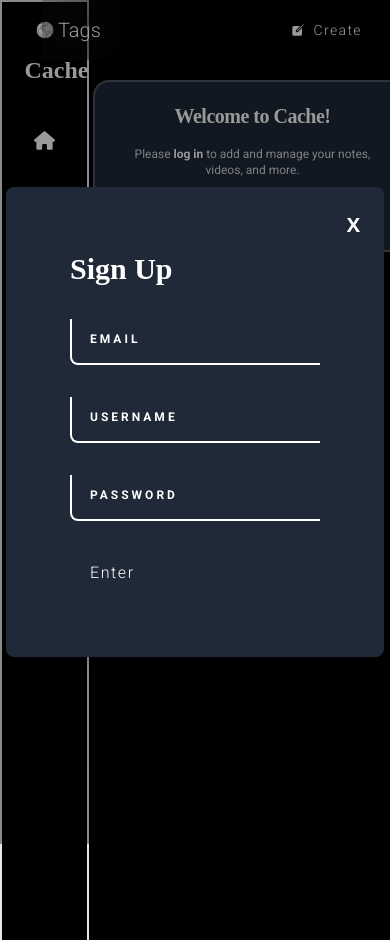
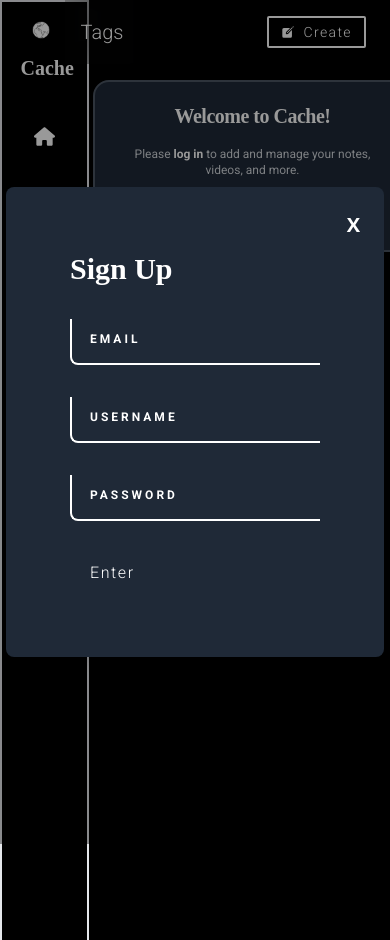
Before and after one commit to VaishnavAmbilpur/Cache, a React (Vite) app in the folder Frontend/Cache/: page /Tags in a window 390 px wide. Shown: the top 940 px of the page. Built offline with nearby package versions, Linux system fonts and the light colour scheme; a web font is replaced by a local one.

Commit message:
minor Changes

```diff
--- a/Frontend/Cache/src/Componets/NavBarMobile.tsx
+++ b/Frontend/Cache/src/Componets/NavBarMobile.tsx
@@ -18,9 +18,9 @@ const NavBarMobile = (props: NavBarProps) => {
     <>
         {props.hidden && (
           <div className='min-h-[950px] max-w-fit flex flex-col p-3 border-2 items-center text-white'>
-            <div className="w-10 flex gap-2  flex-wrap items-center font-Static font-extrabold text-2xl md:w-60">
+            <div className="w-12 flex gap-2  flex-wrap items-center font-Static font-extrabold text-2xl md:w-60">
               <img className="ml-1 h-8 w-8 font-extrabold" src={Logo} alt="Logo" />
-              <span className="text-white">Cache</span>
+              <div className="text-white text-xl md:text-2xl">Cache</div>
             </div>
             <div className="flex flex-col mt-6 font-extralight">
     <div className="flex flex-row items-center gap-3 m-3">
--- a/Frontend/Cache/src/Componets/Topbar.tsx
+++ b/Frontend/Cache/src/Componets/Topbar.tsx
@@ -18,11 +18,11 @@ const Topbar = (props: input) => {
   }, [])
 
   return (
-    <div className='backdrop-blur-2xl ml-4 flex justify-between p-4 w-[348px] md:w-[500px] max-h-16 items-center text-xl font-roboto lg:w-[1290px] '>
+    <div className='backdrop-blur-2xl ml-5 flex justify-between gap-x-36 p-4 w-auto max-h-16 items-center text-xl font-roboto lg:w-[1290px] '>
         <div className="text-md font-extralight  md:text-2xl">
             {props.title}
         </div>
-        <div className="flex justify-between gap-2 font-roboto">
+        <div className="flex justify-between gap-2 font-roboto border-2 rounded-sm border-white">
           <Button
             varient="primary"
             size="responsive"
--- a/Frontend/Cache/src/Pages/MainPages.tsx
+++ b/Frontend/Cache/src/Pages/MainPages.tsx
@@ -71,7 +71,7 @@ return (
       <NavBar hidden={!isMobile} />
       <NavBarMobile hidden={isMobile} />
     </div>
-     <div ref={topbarRef} className="fixed top-0 right-0 z-40">
+     <div ref={topbarRef} className="fixed top-0 right-2 z-40">
         <Topbar title={props.title} />
       </div>
     <div ref={contentRef} className="flex-1 flex flex-col ml-16 md:ml-56">
@@ -90,7 +90,7 @@ return (
         </div>
       )}
       {login && (
-        <div className="p-4 overflow-hidden">
+        <div className="flex justify-center items-center p-4 overflow-hidden">
           <ContentCard titleFilter={props.title} />
         </div>
       )}
--- a/Frontend/Cache/src/Ui-Componets/Card.tsx
+++ b/Frontend/Cache/src/Ui-Componets/Card.tsx
@@ -66,7 +66,7 @@ const ContentCard = ({ titleFilter }: { titleFilter?: string }) => {
     setTimeout(() => { settl(true) }, 2000);
   }, []);
 
-    if (loading) return <div>Loading...</div>;
+    if (loading) return <div className="flex justify-center items-center ml-4 mt-20 text-xl">Loading...</div>;
 
   let filteredContents = contents;
   let contentType = "tweets, YouTube, and doc links";
```
